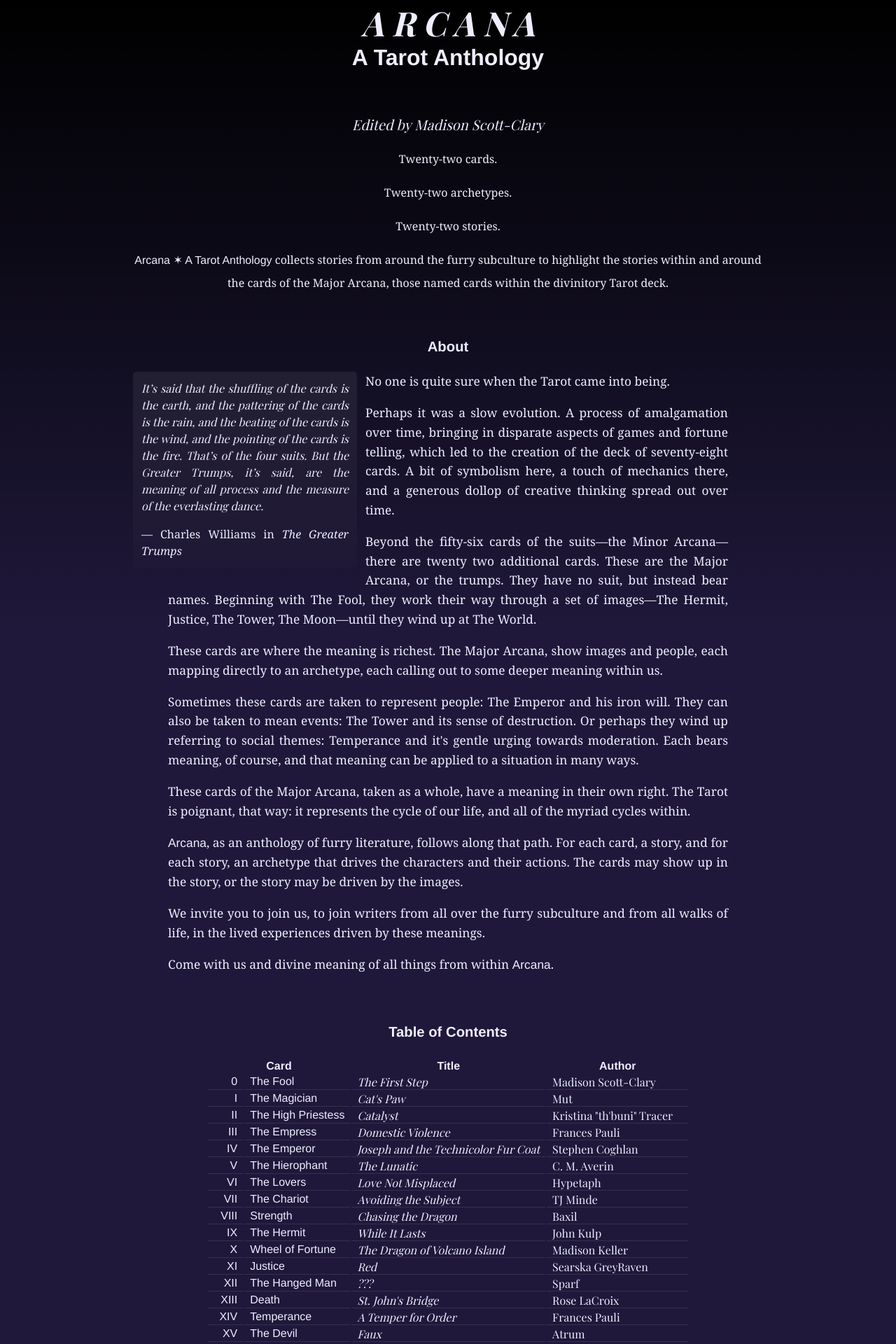
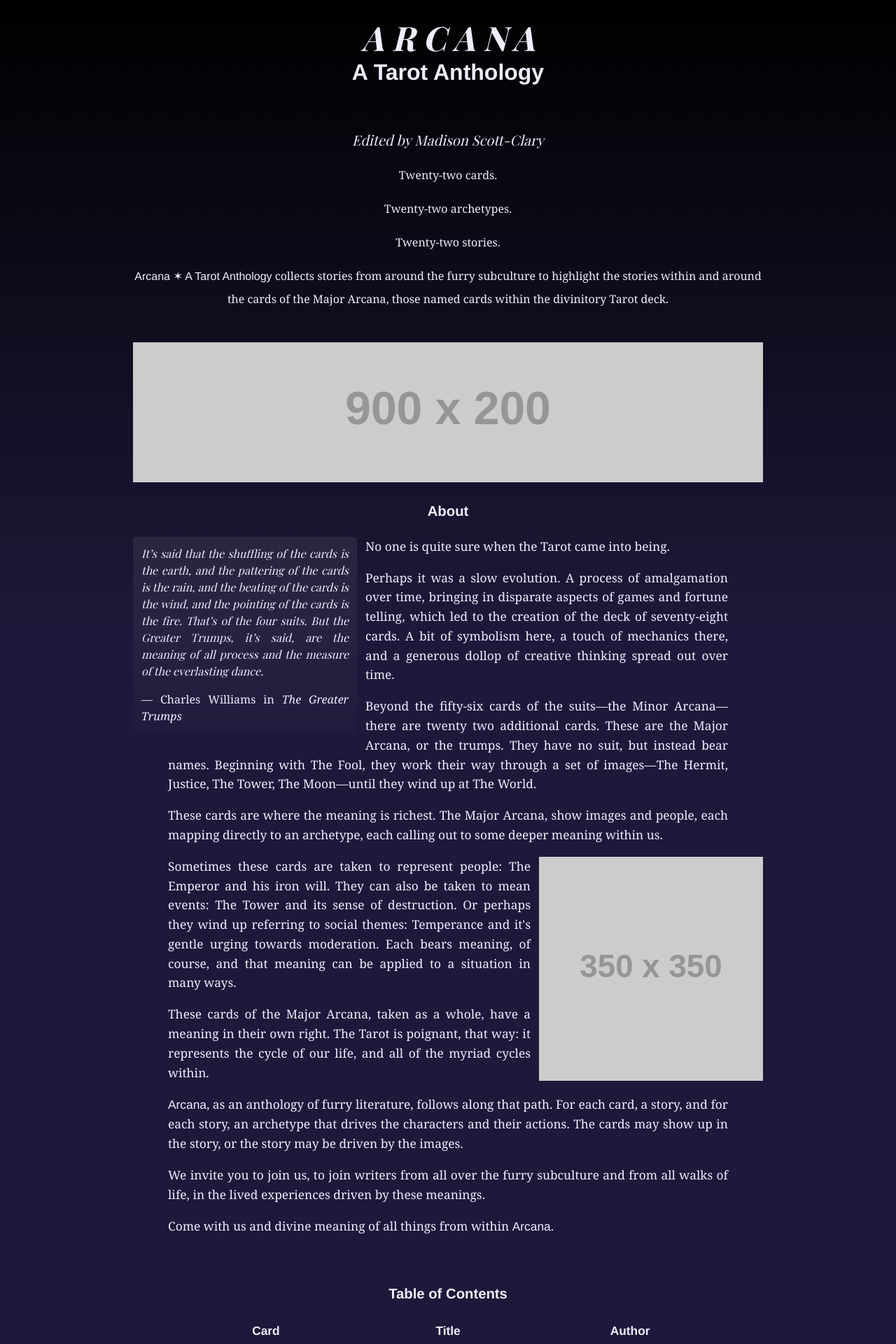
Before and after one commit to makyo/anthologies.furrywriting.life, a Jekyll site: the page arcana/draft.html, which Jekyll copies as it is, in a window 1280 px wide. Shown: the top 1920 px of the page at 70% size. Built offline with Jekyll 4.4.1, drawn with Linux system fonts in a browser that asks for light colours; some web fonts are replaced; some of the changed text lies outside the part shown.

Commit message:
Work on Arcana

```diff
--- a/arcana/draft.html
+++ b/arcana/draft.html
@@ -1,7 +1,11 @@
+<!DOCTYPE html>
 <html>
 <head>
     <title>Arcana - A Tarot Anthology</title>
     <link rel="stylesheet" type="text/css" href="main.css" />
+    <meta charset="utf-8">
+    <meta http-equiv="X-UA-Compatible" content="IE=edge">
+    <meta name="viewport" content="width=device-width, initial-scale=1">
 </head>
 <body>
     <header class="wrapper">
@@ -17,6 +21,7 @@
         <p><span class="titlefont">Arcana ✶ A Tarot Anthology</span> collects stories from around the furry subculture to highlight the stories within and around the cards of the Major Arcana, those named cards within the divinitory Tarot deck.</p>
 
         <hr />
+        <a href="http://placehold.it"><img src="http://placehold.it/900x200/2f294b/1f183a"></a>
     </header>
     <main class="wrapper">
 
@@ -33,6 +38,8 @@
         <p>Beyond the fifty-six cards of the suits&mdash;the Minor Arcana&mdash;there are twenty two additional cards. These are the Major Arcana, or the trumps. They have no suit, but instead bear names. Beginning with The Fool, they work their way through a set of images&mdash;The Hermit, Justice, The Tower, The Moon&mdash;until they wind up at The World.</p>
 
         <p>These cards are where the meaning is richest. The Major Arcana, show images and people, each mapping directly to an archetype, each calling out to some deeper meaning within us.</p>
+
+        <a href="http://placehold.it"><img src="http://placehold.it/350x350/2f294b/1f183a" class="pull-right"></a>
 
         <p>Sometimes these cards are taken to represent people: The Emperor and his iron will. They can also be taken to mean events: The Tower and its sense of destruction. Or perhaps they wind up referring to social themes: Temperance and it's gentle urging towards moderation. Each bears meaning, of course, and that meaning can be applied to a situation in many ways.</p>
 
@@ -183,14 +190,19 @@
                 <tr>
                     <td class="titlefont">XXI</td>
                     <td class="titlefont">The World</td>
-                    <td><em>The Unificaation of Worlds</em></td>
+                    <td><em>The Unification of Worlds</em></td>
                     <td>Mary Lowd</td>
                 </tr>
             </tbody>
         </table>
+
+        <hr />
+
+        <a href="http://placehold.it"><img src="http://placehold.it/800x200/2f294b/1f183a"></a>
+
+        <hr />
     </main>
     <footer class="wrapper">
-        <hr />
         <p><span class="titlefont">Arcana ✶ A Tarot Anthology</span> is published by <a href="http://thurstonhowlpublications.html">Thurston Howl Publications</a> and edited by <a href="http://drab-makyo.com">Madison "Makyo" Scott-Clary</a>.</p>
         <p>All stories within are &copy; their authors.</p>
 </body>
--- a/arcana/main.scss
+++ b/arcana/main.scss
@@ -24,7 +24,7 @@
     padding: 0 0 120px 0;
     margin: 0;
     min-height: 100%;
-    position: relative;
+    width: 100%;
     font-family: $body;
     background-color: #1f183a;
     color: #eef;
@@ -32,7 +32,7 @@
 
 .wrapper {
     margin: 0 auto;
-    padding: 0 1em;
+    padding: 0 1rem;
 }
 
 h1, h2, h3, h4, h5, h6, .titlefont {
@@ -83,7 +83,9 @@
         font-size: 15pt;
     }
 }
-
+header {
+    padding-top: 1rem;
+}
 footer {
     font-size: 10pt;
 }
@@ -128,6 +130,10 @@
 table {
     margin: 0 auto;
 
+    * {
+        vertical-align: top;
+    }
+
     thead {
         font-family: $title;
         text-align: center;
@@ -138,8 +144,7 @@
             td {
                 font-family: $display;
                 font-weight: 400;
-                margin: 0;
-                padding: 0 0.5rem;
+                padding: 0.25rem 0.5rem;
                 border-bottom: 1px solid rgba(255, 255, 255, 0.1);
 
                 &:first-of-type {
@@ -154,12 +159,23 @@
     }
 }
 
+@media only screen and (max-width: 500px) {
+    table {
+        font-size: 10pt;
+    }
+}
 @media only screen and (min-width: 900px) {
     .pull-left {
         float:left;
         max-width: 40%;
         margin: 0 0.75rem 0.5rem 0;
         margin-left: -50px;
+    }
+    .pull-right {
+        float: right;
+        max-width: 40%;
+        margin: 0 0 0.5rem 0.75rem;
+        margin-right: -50px;
     }
 
     .wrapper {
```
